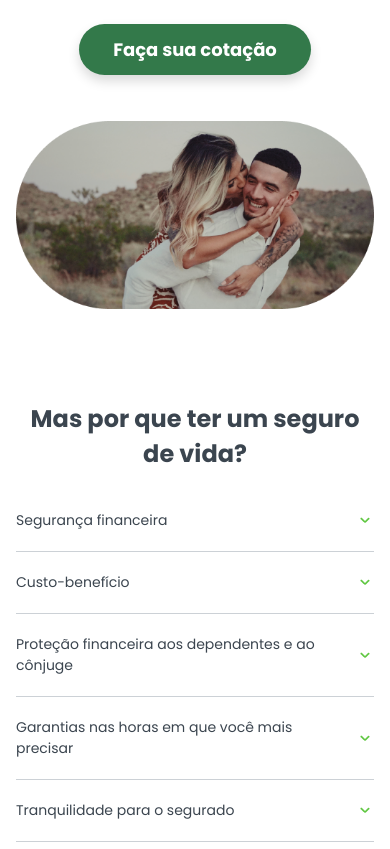
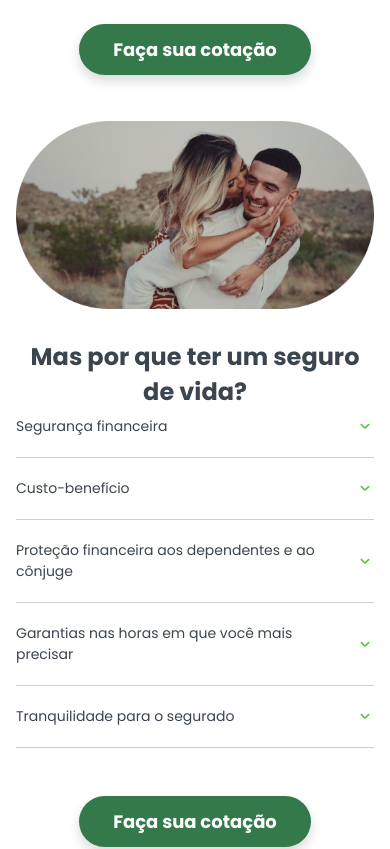
Before and after one commit to gustavoalexandresc/amopromov1, a React (Vite) app: page / in a window 390 px wide. Shown: the part 2720-3569 px from the top of the page. Built offline with nearby package versions, Linux system fonts and the light colour scheme.

Commit message:
Ajustes de css para melhorar a responsividade

```diff
--- a/src/components/Footer/style.js
+++ b/src/components/Footer/style.js
@@ -115,6 +115,10 @@ export const Infos = styled.div`
   padding-top: 1.25rem;
   margin-top: 1.875rem;
 
+  display: flex;
+  flex-direction: column;
+  align-items: center;
+
   p {
     font-size: 0.75rem;
     line-height: 1.4;
@@ -123,6 +127,7 @@ export const Infos = styled.div`
 
   img {
     width: 100%;
+    max-width: 19.375rem;
     object-fit: contain;
     margin-top: 1rem;
   }
--- a/src/components/HeaderInfos/style.js
+++ b/src/components/HeaderInfos/style.js
@@ -10,7 +10,7 @@ export const Header = styled.section`
 
   background: #03341C;
 
-  @media (${Devices.mobile}) {
+  @media (${Devices.tablet}) {
     display: none;
   }
 
--- a/src/components/HeaderNavbar/style.js
+++ b/src/components/HeaderNavbar/style.js
@@ -6,15 +6,15 @@ export const Header = styled.section`
   align-items: center;
   justify-content: center;
 
-  padding: 1.5rem 0;
+  padding: 1.5rem 1rem;
   background: #006E3E;
 
-  @media (${Devices.mobile}) {
+  @media (${Devices.tablet}) {
     padding: 1rem 0.625rem;
   }
 
   nav > a > img {
-    @media (${Devices.mobile}) {
+    @media (${Devices.tablet}) {
       width: 100%;
       max-width: 8.375rem;
 
@@ -43,7 +43,7 @@ export const ResponsiveMenuButton = styled.button`
   border: 0;
   outline: none;
 
-  @media (${Devices.mobile}) {
+  @media (${Devices.tablet}) {
     display: flex;
     align-items: center;
 
@@ -67,7 +67,7 @@ export const Menu = styled.ul`
   align-items: center;
   justify-content: center;
 
-  @media (${Devices.mobile}) {
+  @media (${Devices.tablet}) {
     ${({ isOpenMenu }) => isOpenMenu ? css`
       position: fixed;
       top: 0;
@@ -106,7 +106,7 @@ export const Menu = styled.ul`
       border-radius: 4px;
     }
 
-    @media (${Devices.mobile}) {
+    @media (${Devices.tablet}) {
       font-size: 1.125rem;
     }
   }
@@ -123,7 +123,7 @@ export const RestrictAreaButton = styled.button`
 
   transition: filter 0.2s;
 
-  @media (${Devices.mobile}) {
+  @media (${Devices.tablet}) {
     ${({ isOpenMenu }) => isOpenMenu ? css`
       position: absolute;
       bottom: 2.5rem;
--- a/src/components/SectionContacts/style.js
+++ b/src/components/SectionContacts/style.js
@@ -15,7 +15,7 @@ export const Container = styled.section`
 
   padding: 4.75rem 3.75rem 1.25rem;
 
-  @media (${Devices.mobile}) {
+  @media (${Devices.tablet}) {
     background: url(${WomanBackgroundMobileImage}) no-repeat center center;
     background-size: cover;
     padding: 2rem 1rem 2.5rem;
@@ -30,7 +30,7 @@ export const Wrapper = styled.div`
   display: flex;
   justify-content: space-between;
 
-  @media (${Devices.mobile}) {
+  @media (${Devices.tablet}) {
     flex-direction: column;
     justify-content: unset;
     max-width: unset;
@@ -50,7 +50,8 @@ export const Wrapper = styled.div`
     line-height: 1.5;
     color: #3B454F;
 
-    @media (${Devices.mobile}) {
+    @media (${Devices.tablet}) {
+      max-width: unset;
       font-size: 1.5rem;
     }
   }
@@ -65,7 +66,8 @@ export const Infos = styled.div`
   max-width: 28.875rem;
   height: 100%;
 
-  @media (${Devices.mobile}) {
+  @media (${Devices.tablet}) {
+    max-width: unset;
     margin-top: 1rem;
   }
 
@@ -77,7 +79,7 @@ export const Infos = styled.div`
     line-height: 1.5;
     color: #3B454F;
 
-    @media (${Devices.mobile}) {
+    @media (${Devices.tablet}) {
       font-size: 0.75rem;
       font-weight: 400;
       color: #737D86;
@@ -103,7 +105,7 @@ export const Infos = styled.div`
       filter: opacity(0.8);
     }
 
-    @media (${Devices.mobile}) {
+    @media (${Devices.tablet}) {
       margin-top: 1.25rem;
     }
   }
@@ -115,7 +117,7 @@ export const Infos = styled.div`
 
     margin-top: 20.25rem;
 
-    @media (${Devices.mobile}) {
+    @media (${Devices.tablet}) {
       font-size: 0.625rem;
       margin-top: 1rem;
     }
@@ -125,7 +127,7 @@ export const Infos = styled.div`
 export const ButtonBox = styled.div`
   margin-top: 2rem;
 
-  @media (${Devices.mobile}) {
+  @media (${Devices.tablet}) {
     display: flex;
     justify-content: center;
     width: 100%;
--- a/src/components/SectionCustomPlans/style.js
+++ b/src/components/SectionCustomPlans/style.js
@@ -7,11 +7,13 @@ export const Container = styled.section`
   align-items: center;
   justify-content: center;
   margin: 2.5rem 0 8.125rem;
+  padding: 0 1rem;
 
   position: relative; //Para remover a sobreposição do bloco de gradiente utilizado no Hero
 
-  @media (${Devices.mobile}) {
+  @media (${Devices.tablet}) {
     margin: 1.875rem 0 0;
+    padding: 0;
   }
 `
 
@@ -23,14 +25,14 @@ export const Wrapper = styled.section`
   justify-content: center;
   gap: 1rem;
 
-  @media (${Devices.mobile}) {
+  @media (${Devices.tablet}) {
     flex-direction: column-reverse;
     position: relative;
     padding-bottom: 5.25rem;
   }
 
   > img {
-    @media (${Devices.mobile}) {
+    @media (${Devices.tablet}) {
       margin-top: 2.5rem;
       padding: 0 1rem;
       width: 100%;
@@ -46,7 +48,7 @@ export const Infos = styled.div`
     line-height: 1.5;
     color: #3B454F;
 
-    @media (${Devices.mobile}) {
+    @media (${Devices.tablet}) {
       text-align: center;
       font-size: 1.5rem;
       padding: 0 1rem;
@@ -57,7 +59,7 @@ export const Infos = styled.div`
     list-style-type: none;
     margin-top: 1.5rem;
 
-    @media (${Devices.mobile}) {
+    @media (${Devices.tablet}) {
       margin: 1rem 1.5rem 0;
     }
 
@@ -73,7 +75,7 @@ export const Infos = styled.div`
         font-size: 1.125rem;
         color: #3B454F;
 
-        @media (${Devices.mobile}) {
+        @media (${Devices.tablet}) {
           font-size: 1rem;
         }
       }
@@ -99,7 +101,7 @@ export const Infos = styled.div`
 
     margin-top: 2rem;
 
-    @media (${Devices.mobile}) {
+    @media (${Devices.tablet}) {
       text-align: center;
       font-size: 1.25rem;
       padding: 0 1rem;
@@ -112,7 +114,7 @@ export const Infos = styled.div`
 export const ButtonBox = styled.div`
   margin-top: 2rem;
 
-  @media (${Devices.mobile}) {
+  @media (${Devices.tablet}) {
     width: 100%;
     display: flex;
     justify-content: center;
--- a/src/components/SectionLifeInsurance/style.js
+++ b/src/components/SectionLifeInsurance/style.js
@@ -3,6 +3,11 @@ import { Devices } from '../../utils/devices'
 
 export const Container = styled.section`
   width: 100%;
+  padding: 0 1rem;
+
+  @media (${Devices.tablet}) {
+    padding: 0;
+  }
 `
 
 export const Wrapper = styled.div`
@@ -12,7 +17,7 @@ export const Wrapper = styled.div`
   margin: 1rem auto 5.125rem;
   position: relative;
 
-  @media (${Devices.mobile}) {
+  @media (${Devices.tablet}) {
     margin: 1rem auto 3.75rem;
   }
 
@@ -22,11 +27,16 @@ export const Wrapper = styled.div`
     font-weight: 700;
     color: #3B454F;
 
-    @media (${Devices.mobile}) {
+    @media (${Devices.tablet}) {
+      width: 100%;
       font-size: 1.5rem;
       padding: 0 1rem;
       position: absolute;
-      top: 17.5rem;
+      top: 38%;
+    }
+
+    @media (${Devices.mobile500}) {
+      top: 30%;
     }
   }
 `
@@ -37,7 +47,7 @@ export const BoxCustomButton = styled.div`
   left: 50%;
   transform: translateX(-50%);
 
-  @media (${Devices.mobile}) {
+  @media (${Devices.tablet}) {
     display: flex;
     justify-content: center;
 
@@ -54,16 +64,18 @@ export const BoxInfos = styled.div`
 
   margin-top: 4.5rem;
 
-  @media (${Devices.mobile}) {
+  @media (${Devices.tablet}) {
     margin-top: 0;
     flex-direction: column-reverse;
+    align-items: center;
   }
 
   > div > img {
     width: 100%;
+    max-width: 31.25rem;
     object-fit: cover;
 
-    @media (${Devices.mobile}) {
+    @media (${Devices.tablet}) {
       padding: 0 1rem;
     }
   }
@@ -75,9 +87,10 @@ export const AccordionList = styled.div`
   height: 100%;
   min-height: 26.75rem;
 
-  @media (${Devices.mobile}) {
+  @media (${Devices.tablet}) {
+    max-width: unset;
     min-height: unset;
-    padding: 10.875rem 1rem 0;
+    padding: 5rem 1rem 0;
   }
 `
 export const LoadingMessage = styled.span`
--- a/src/components/SectionOurCoverages/Card/style.js
+++ b/src/components/SectionOurCoverages/Card/style.js
@@ -17,7 +17,7 @@ export const Container = styled.div`
   border-radius: 8px;
   box-shadow: 0px 5px 10px rgba(0, 0, 0, 0.15);
 
-  @media (${Devices.mobile}) {
+  @media (${Devices.tablet}) {
     max-width: unset;
   }
 
@@ -33,7 +33,7 @@ export const Container = styled.div`
     line-height: 1.5;
     color: #737D86;
 
-    @media (${Devices.mobile}) {
+    @media (${Devices.tablet}) {
       font-size: 1rem;
     }
   }
@@ -58,7 +58,7 @@ export const Container = styled.div`
       filter: brightness(0.9);
     }
 
-    @media (${Devices.mobile}) {
+    @media (${Devices.tablet}) {
       display: none;
     }
   }
--- a/src/utils/devices.js
+++ b/src/utils/devices.js
@@ -1,3 +1,5 @@
 export const Devices = {
+  mobile500: 'max-width: 500px',
   mobile: 'max-width: 600px',
+  tablet: 'max-width: 1024px',
 }
```
Also changed, not shown: src/components/Hero/style.js (+4 -4 lines), src/components/SectionOurCoverages/style.js (+4 -4 lines).
